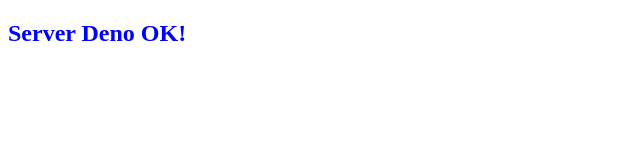
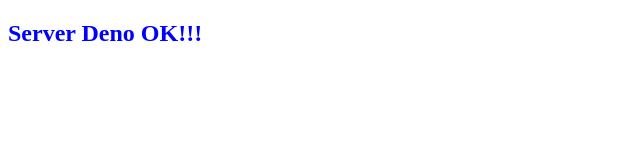
Before and after one commit to danielsanchez68/denodemo, a plain HTML site: page public/index.html in a window 1280 px wide. Shown: the full height of the page, 0-640 px from the left. Drawn offline with Linux system fonts and the light colour scheme.

Commit message:
proyecto inicial 11

```diff
--- a/public/index.html
+++ b/public/index.html
@@ -9,7 +9,7 @@
 </head>
 <body>
 
-    <h2>Server Deno OK!</h2>
+    <h2>Server Deno OK!!!</h2>
 
     <script src="js/main.js"></script>
 </body>
```
